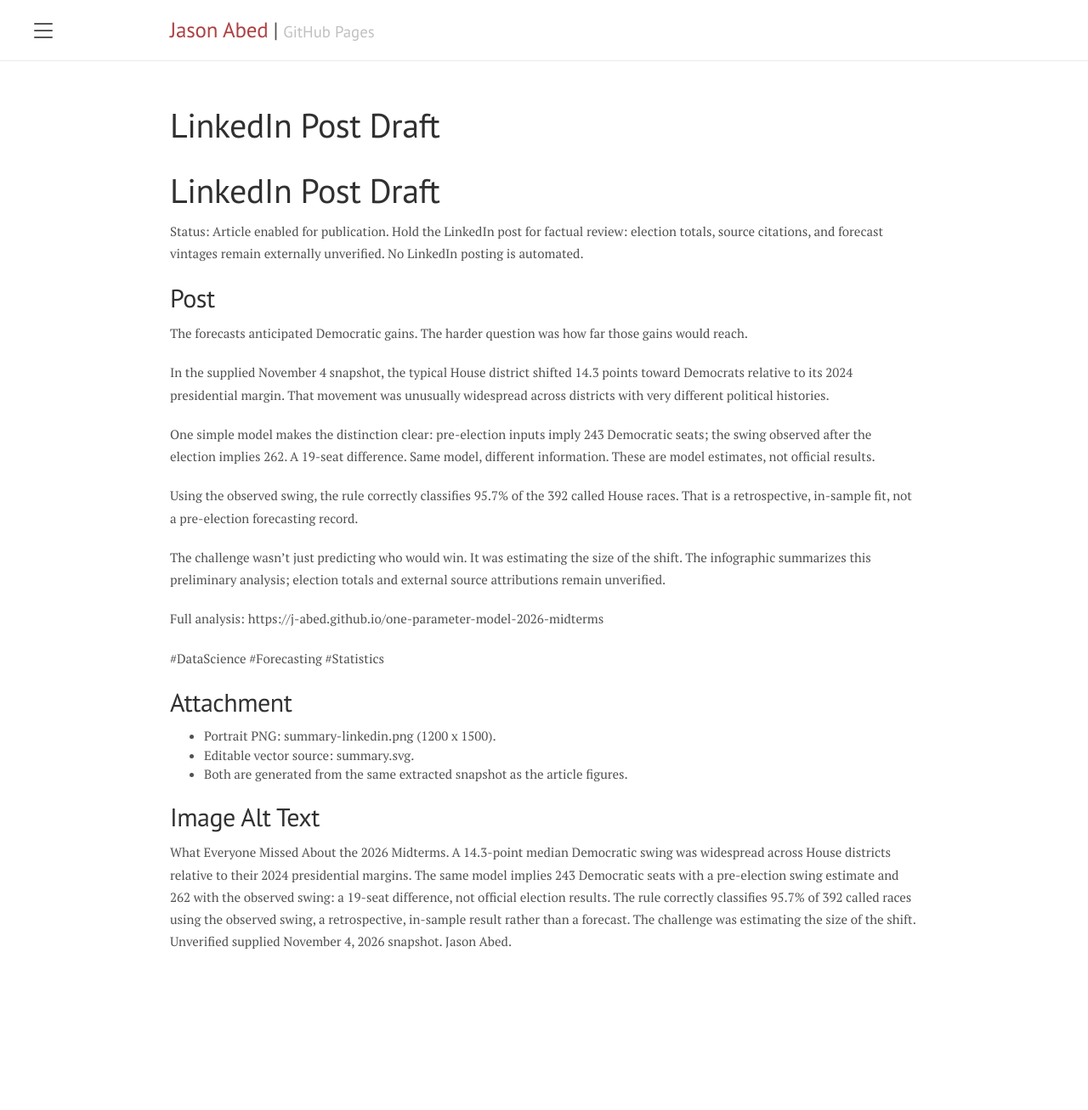
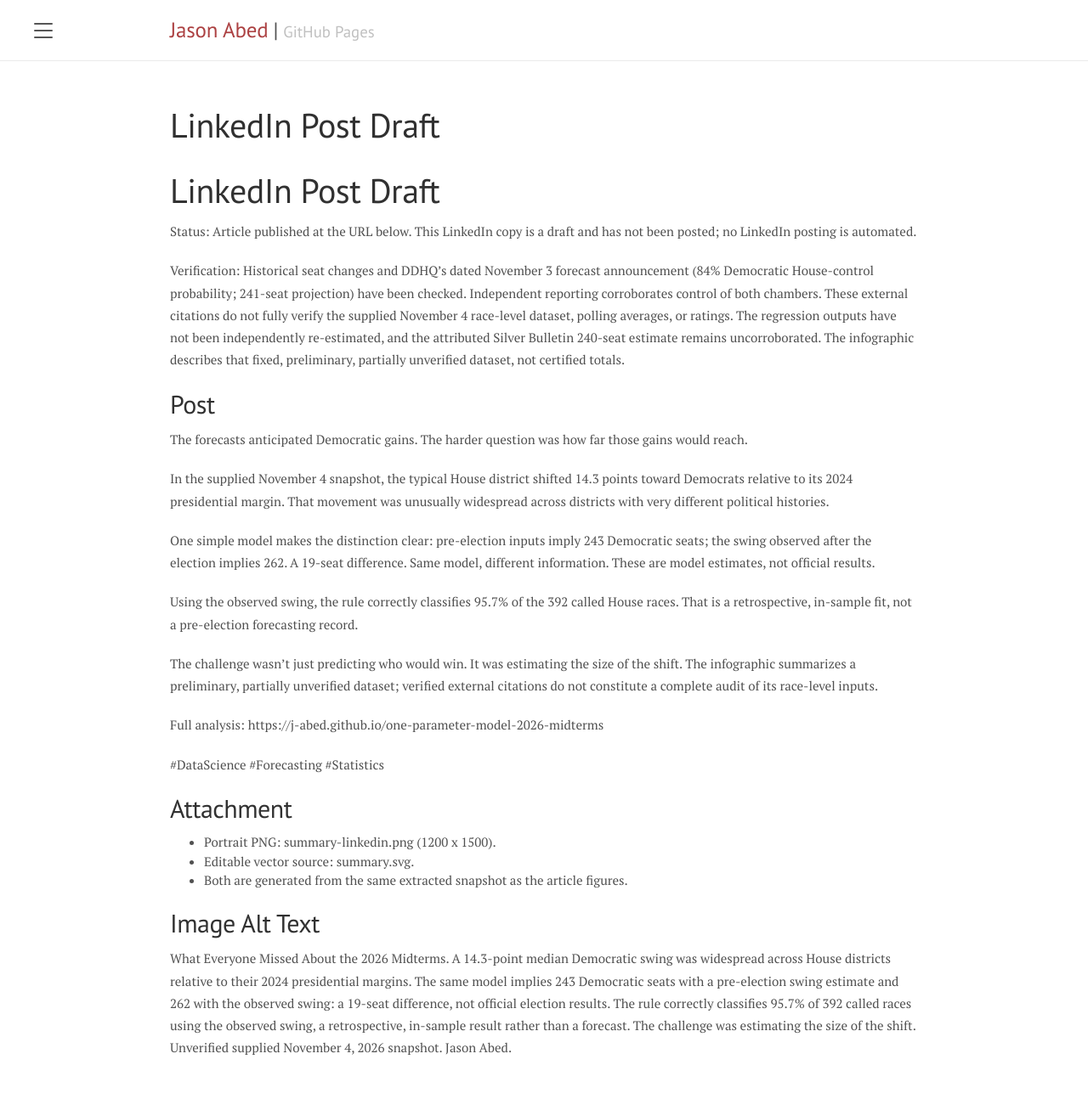
Before and after one commit to j-abed/j-abed.github.io, a Jekyll site: the page built from assets/midterms-2026/linkedin-draft.md, in a window 1280 px wide. Shown: the whole page at 85% size. Built offline with Jekyll 4.4.1, drawn with Linux system fonts in a browser that asks for light colours; our own code applies the rules of GitHub Pages for plain Markdown files; comment, search, counter and statistics services are not loaded; before the commit the page ends 1182 px from its top, so only the background shows below that.

Commit message:
Align midterms package publication and verification notes

```diff
--- a/assets/midterms-2026/linkedin-draft.md
+++ b/assets/midterms-2026/linkedin-draft.md
@@ -1,6 +1,8 @@
 # LinkedIn Post Draft
 
-Status: Article enabled for publication. Hold the LinkedIn post for factual review: election totals, source citations, and forecast vintages remain externally unverified. No LinkedIn posting is automated.
+Status: Article published at the URL below. This LinkedIn copy is a draft and has not been posted; no LinkedIn posting is automated.
+
+Verification: Historical seat changes and DDHQ's dated November 3 forecast announcement (84% Democratic House-control probability; 241-seat projection) have been checked. Independent reporting corroborates control of both chambers. These external citations do not fully verify the supplied November 4 race-level dataset, polling averages, or ratings. The regression outputs have not been independently re-estimated, and the attributed Silver Bulletin 240-seat estimate remains uncorroborated. The infographic describes that fixed, preliminary, partially unverified dataset, not certified totals.
 
 ## Post
 
@@ -12,7 +14,7 @@ One simple model makes the distinction clear: pre-election inputs imply 243 Demo
 
 Using the observed swing, the rule correctly classifies 95.7% of the 392 called House races. That is a retrospective, in-sample fit, not a pre-election forecasting record.
 
-The challenge wasn't just predicting who would win. It was estimating the size of the shift. The infographic summarizes this preliminary analysis; election totals and external source attributions remain unverified.
+The challenge wasn't just predicting who would win. It was estimating the size of the shift. The infographic summarizes a preliminary, partially unverified dataset; verified external citations do not constitute a complete audit of its race-level inputs.
 
 Full analysis: https://j-abed.github.io/one-parameter-model-2026-midterms
 
```
Also changed, not shown: assets/midterms-2026/package.rb (+8 -5 lines).
